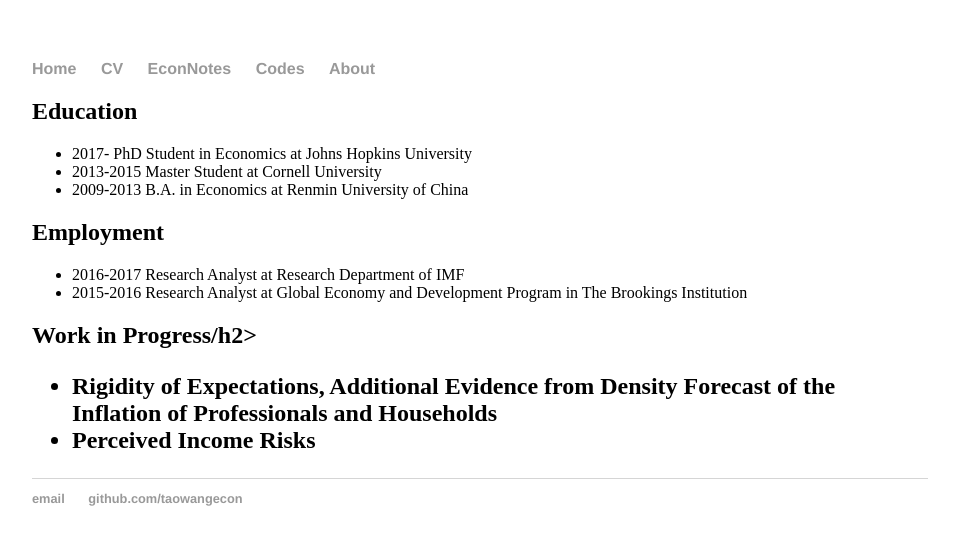
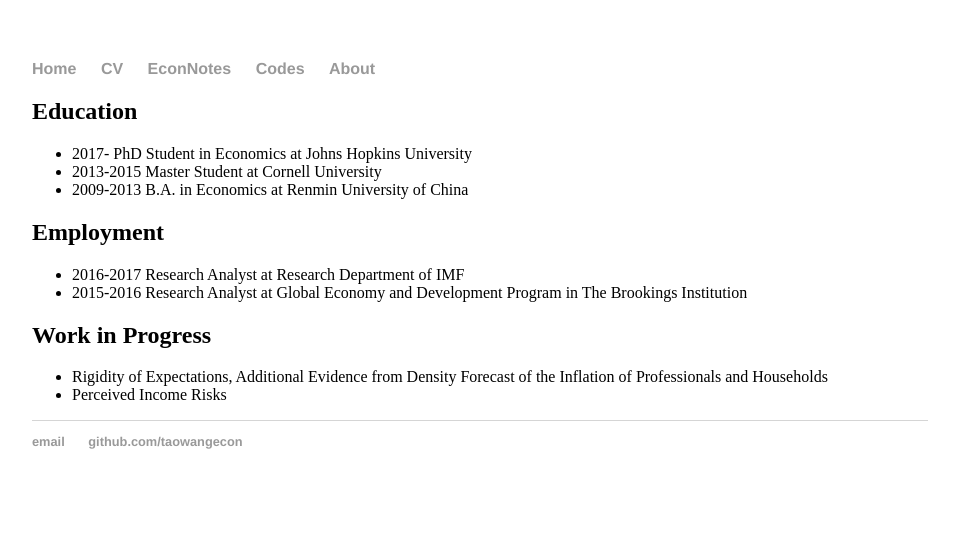
Before and after one commit to iworld1991/TaoWangEcon.github.io, a Jekyll site: the page built from cv/index.html, in a window 1280 px wide. Shown: the top 545 px of the page, without its empty margins (160-1119 px from the left). Built offline with Jekyll 4.4.1, drawn with Linux system fonts in a browser that asks for light colours.

```diff
--- a/cv/index.html
+++ b/cv/index.html
@@ -17,7 +17,7 @@ title: CV
          <li>2015-2016 Research Analyst at Global Economy and Development Program in The Brookings Institution </li>
          </ul>
 
-	  <h2>Work in Progress/h2>
+	  <h2>Work in Progress</h2>
 	    <ul>
 	 <li>Rigidity of Expectations, Additional Evidence from Density Forecast of the Inflation of Professionals and Households</li>
          <li>Perceived Income Risks</li>
```
